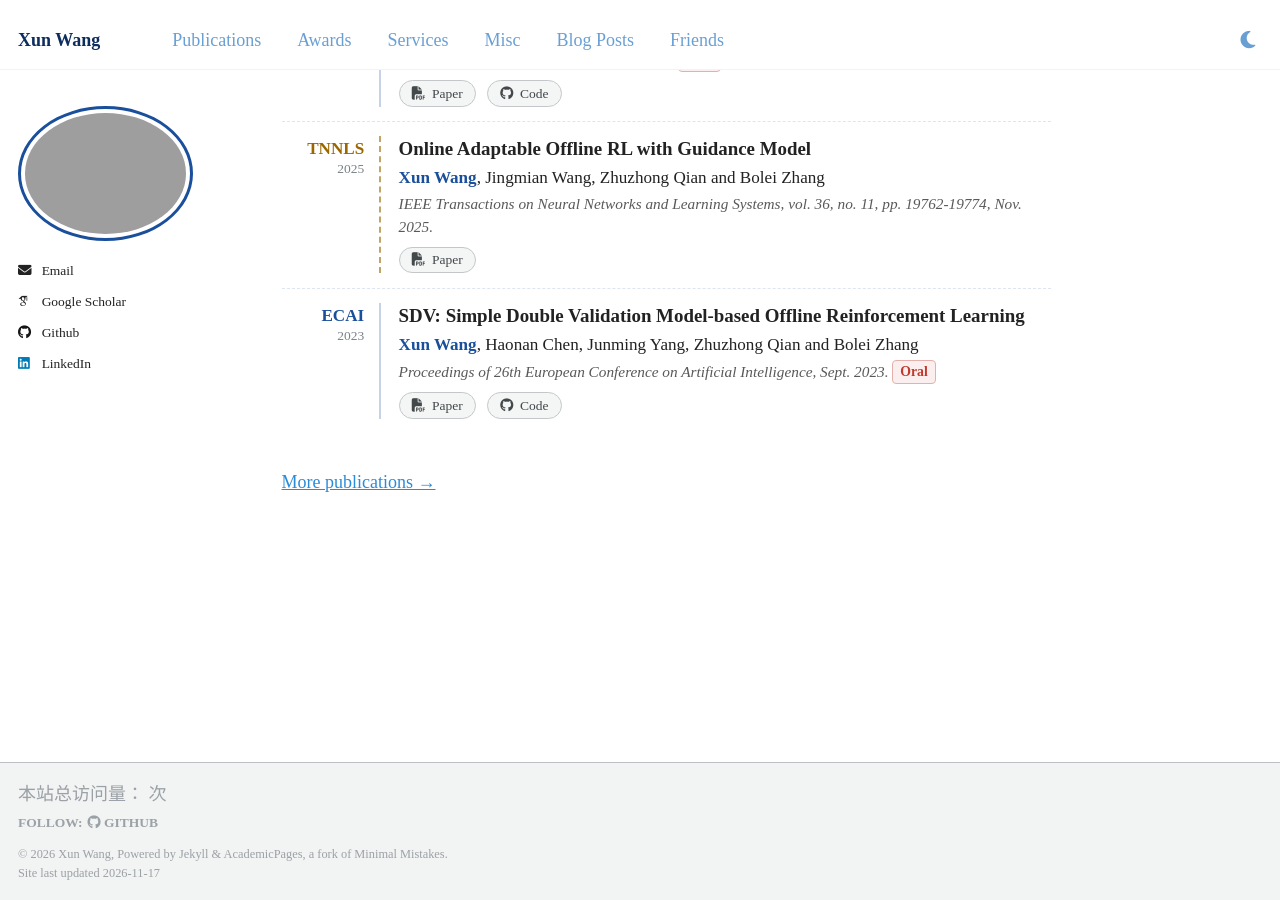
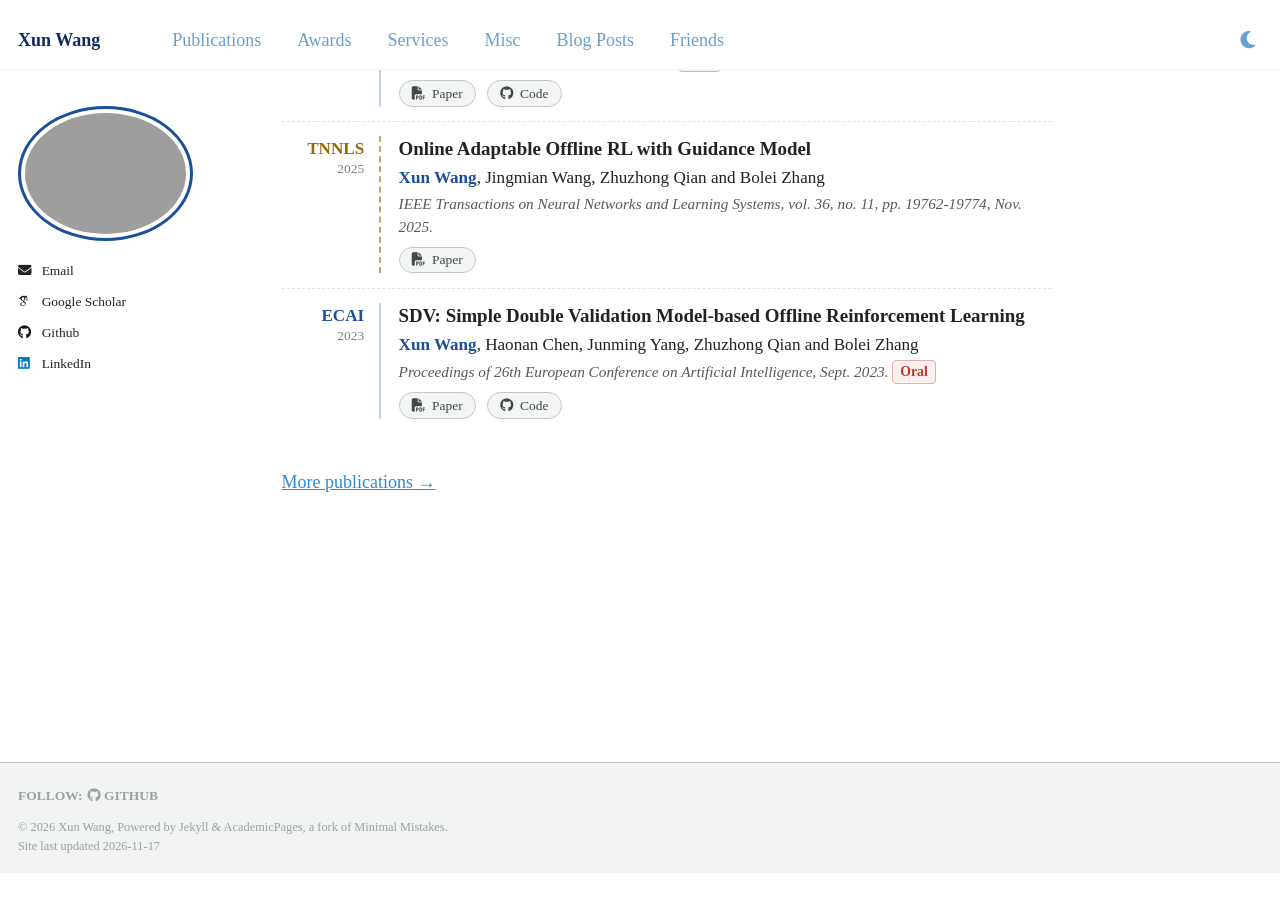
Before and after one commit to Misakau/Misakau.github.io, a Jekyll site: the page built from _pages/about.md, in a window 1280 px wide and 900 px high, scrolled down 2832 px. Built offline with Jekyll 4.4.1, drawn with Linux system fonts in a browser that asks for light colours; some web fonts are replaced; comment, search, counter and statistics services are not loaded; after the commit the page ends 3705 px from its top, so only the background shows below that.

Commit message:
Hide the visit counter until busuanzi loads the count

```diff
--- a/_includes/footer/custom.html
+++ b/_includes/footer/custom.html
@@ -1,7 +1,9 @@
 <!-- start custom footer snippets -->
 <!-- <a href="/sitemap/">Sitemap</a> -->
 <div id="footer">
-    <span id="busuanzi_container_site_pv">
+    <!-- hidden until busuanzi loads the count (it sets display: inline on success),
+         so an outage hides the line instead of showing an empty number -->
+    <span id="busuanzi_container_site_pv" style="display: none;">
         本站总访问量：<span id="busuanzi_value_site_pv"></span> 次
     </span>
   </div>
```
